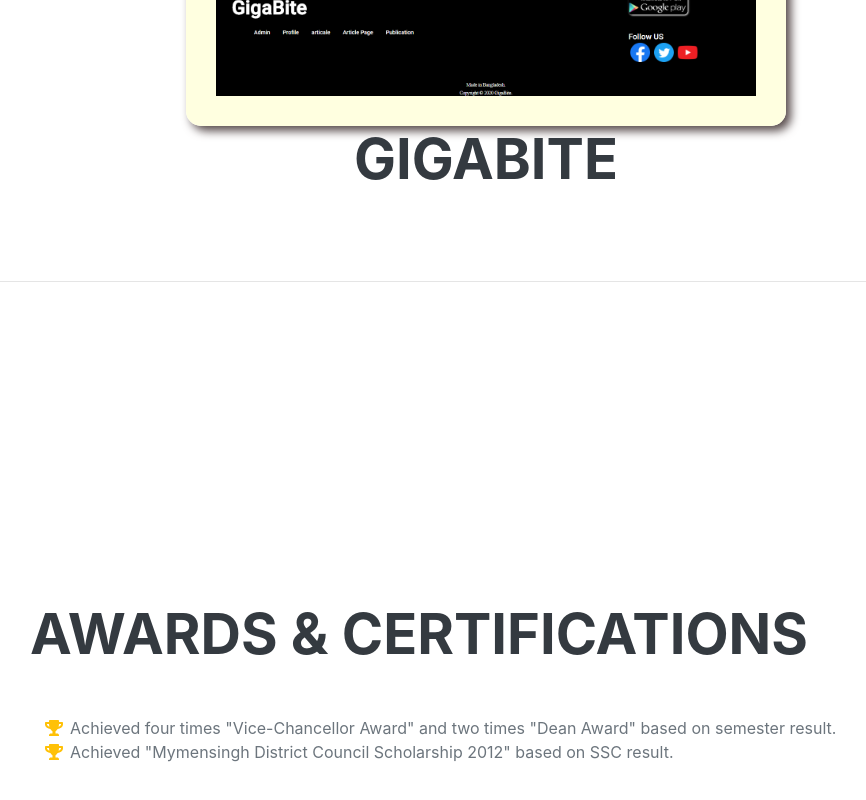
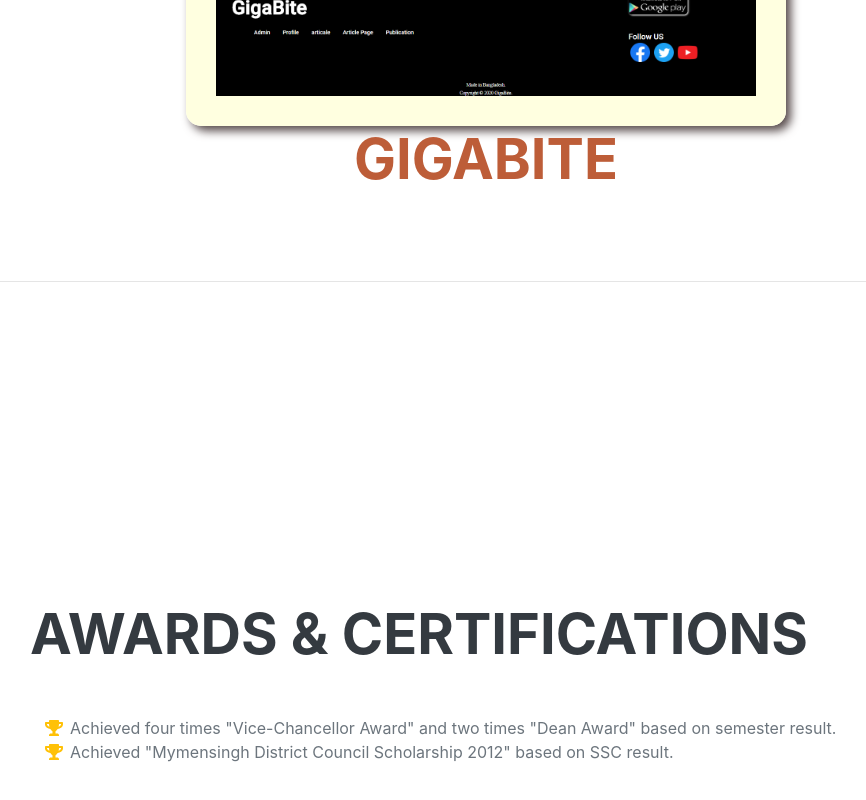
Before and after one commit to abdurrazzakuzzal/portfolio, a plain HTML site: page index.html in a window 1280 px wide. Shown: the part 4138-4938 px from the top of the page, without its empty margins (290-1156 px from the left). Drawn offline with nearby package versions, Linux system fonts and the light colour scheme; a web font is replaced by a local one.

Commit message:
Update index.html

```diff
--- a/index.html
+++ b/index.html
@@ -202,9 +202,11 @@
                         src="assets/img/screencapture-localhost-4200-home-2020-10-27-22_13_24.png"
                         width="600" />
                 </div>
-                    <a href="https://gigabite-7bf37.web.app/">
-                        <h2 class="title">GigaBite</h2>
-                    </a>
+                      <h2 class="title">
+                          <a href="https://gigabite-7bf37.web.app/">
+                          GigaBite
+                          </a>
+                      </h2>
                 </div>
             </div>
         </section>
```
